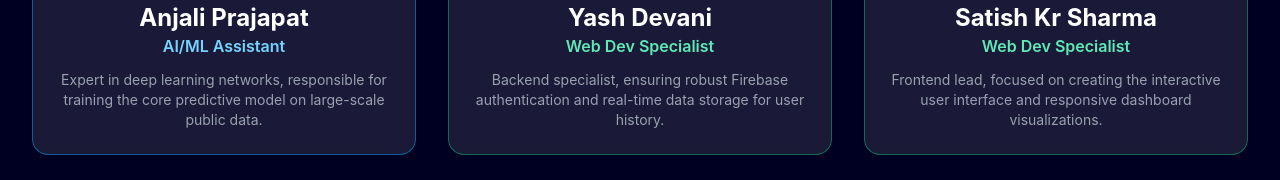
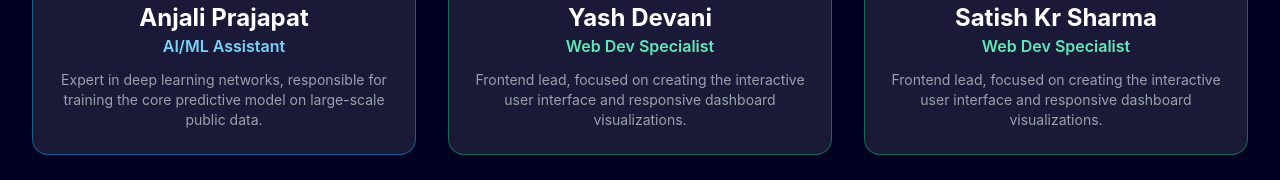
Before and after one commit to AnshDham/Anweshak_Exoplanet_Hunting_Tool, a React (Vite) app: page /aboutUs in a window 1280 px wide. Shown: the part 722-902 px from the top of the page. Built offline with nearby package versions, Linux system fonts and the light colour scheme.

Commit message:
fix: role in teamSection

```diff
--- a/src/compnents/TeamSection.jsx
+++ b/src/compnents/TeamSection.jsx
@@ -57,7 +57,7 @@ const teamMembers = [
     {
         name: "Yash Devani",
         role: "Web Dev Specialist",
-        description: "Backend specialist, ensuring robust Firebase authentication and real-time data storage for user history.",
+        description: "Frontend lead, focused on creating the interactive user interface and responsive dashboard visualizations.",
         imageUrl: "./public/7.png",
         linkedinUrl: "https://www.linkedin.com/in/yash-devani-744297324?utm_source=share&utm_campaign=share_via&utm_content=profile&utm_medium=android_app",
         theme: {
```
